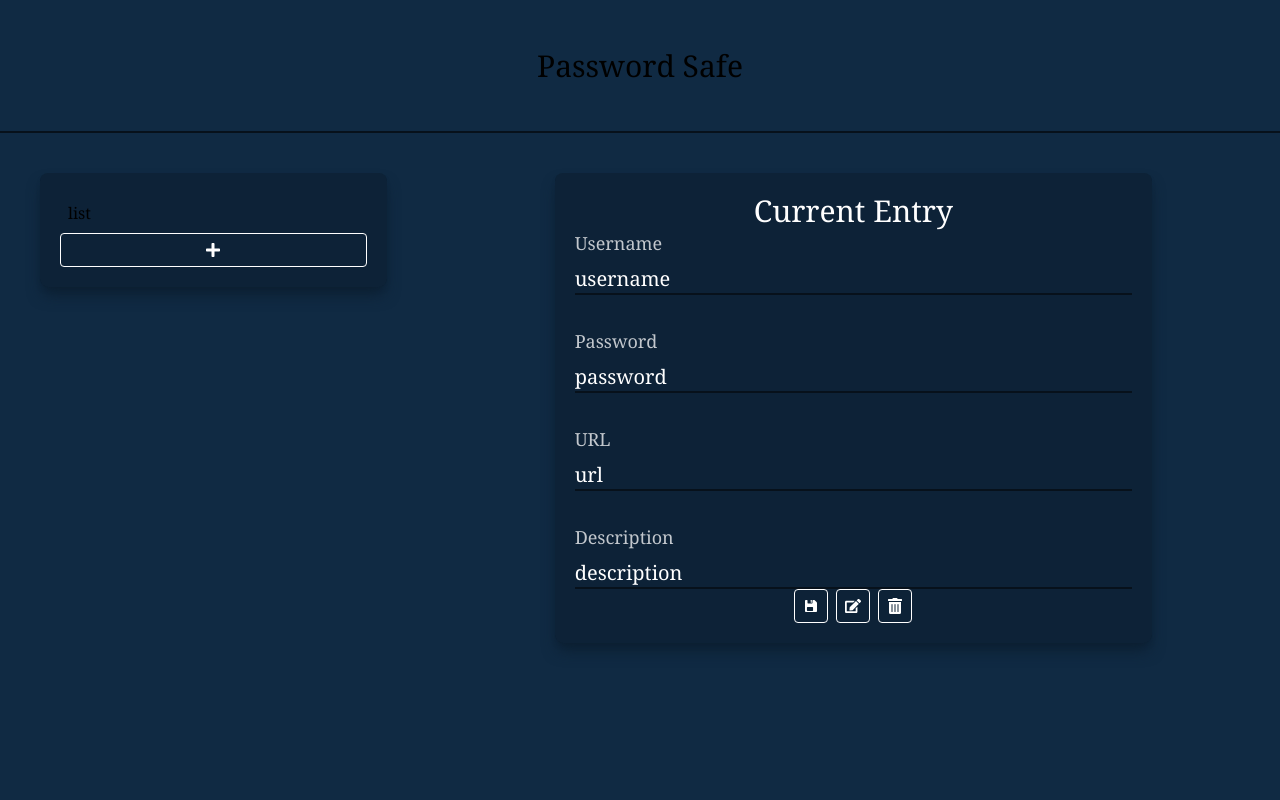
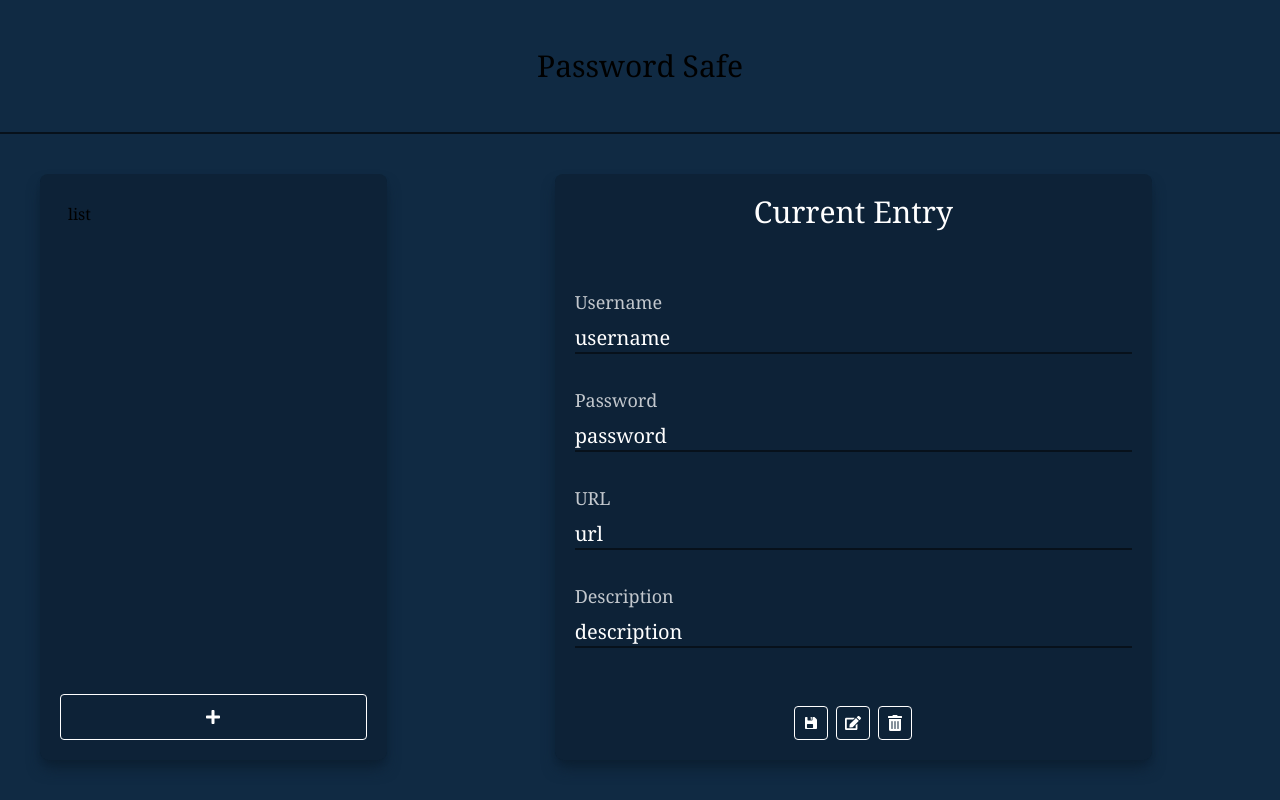
Before and after one commit to AelElliotBanyard/password_safe, a Next.js app in the folder nextapp/: page /EntryOverview in a window 1280 px wide. Built offline with nearby package versions, Linux system fonts and the light colour scheme.

Commit message:
style problem fixed

```diff
--- a/nextapp/src/app/EntryOverview/page.jsx
+++ b/nextapp/src/app/EntryOverview/page.jsx
@@ -19,28 +19,29 @@ const page = () => {
   };
 
   return (
-    <div className="flex flex-col w-screen h-screen font-serif">
-      <p className="w-full h-1/6 text-3xl border-b-2 border-b-[#07111B] flex justify-center items-center ">
+    <div className="flex flex-col w-screen h-screen font-serif overflow-y-hidden">
+      <p className="w-full min-h-[16.7%] text-3xl border-b-2 border-b-[#07111B] flex justify-center items-center ">
         Password Safe
       </p>
 
-      <div className="flex flex-row">
-        <div className="h-5/6 w-1/3 p-10">
-          <div className=" bg-[#07111B] bg-opacity-30 rounded-lg flex flex-col overflow-y-scroll scrollbar-thumb-[#0C1F31] scrollbar-track-transparent justify-between shadow-lg shadow-[#0C1F31] p-5">
-            <div className="flex flex-col gap-2 p-2">
-              list
+      <div className=" h-5/6 flex flex-row">
+        <div className="flex flex-col min-h-full max-h-full w-1/3 pt-10 pb-10 pr-10 pl-10">
+          <div className=" h-full w-full bg-[#07111B] bg-opacity-30 rounded-lg flex flex-col justify-between shadow-lg shadow-[#0C1F31] p-5">
+            <div className=" max-h-[83.3%] flex flex-col overflow-y-scroll scrollbar scrollbar-thumb-[#225280] scrollbar-thumb-rounded-lg gap-2 p-2">
+             list
             </div>
             <button
+              className="h-1/6 w-full flex justify-center items-end"
               type="submit"
               onClick={handleNewEntry}
             >
-              <div className="border border-white rounded text-white p-2 flex items-center justify-center hover:bg-white hover:bg-opacity-20">
+              <div className=" h-1/2 w-full border border-white rounded text-white p-2 flex items-center justify-center hover:bg-white hover:bg-opacity-20">
                 <FaPlus size={16} />
               </div>
             </button>
           </div>
         </div>
-        <div className="flex flex-col h-full w-2/3 pt-10 pb-10 pr-32 pl-32">
+        <div className="flex flex-col min-h-[83.3%] w-2/3 pt-10 pb-10 pr-32 pl-32">
           <CurrentEntry />
           {showEntry && (
             <CurrentEntry
--- a/nextapp/src/app/components/CurrentEntry.jsx
+++ b/nextapp/src/app/components/CurrentEntry.jsx
@@ -6,10 +6,14 @@ const CurrentEntry = ({
   setShowEditer,
   setShowNewEntry,
   setShowEntry,
+  showEditer,
 }) => {
   return (
-    <div className="h-full bg-[#07111B] bg-opacity-30 rounded-lg flex flex-col justify-between shadow-lg shadow-[#0C1F31] p-5">
-      <p className="text-3xl text-white flex justify-center items-center font-serif ">Current Entry</p>
+    <div className="h-full w-full">
+      <div className="h-full bg-[#07111B] bg-opacity-30 rounded-lg flex flex-col justify-between gap-5 shadow-lg shadow-[#0C1F31] p-5">
+        <p className="text-3xl text-white flex justify-center items-center font-serif ">
+          Current Entry
+        </p>
         <div className="flex flex-col text-lg justify-center items-center ">
           <div className="flex flex-col w-full gap-8">
             <div className="flex flex-col gap-2 w-full border-b-2 border-b-[#07111B]">
@@ -30,6 +34,34 @@ const CurrentEntry = ({
             </div>
           </div>
         </div>
+
+        {showEditer && (
+          <div className="h-full bg-[#07111B] bg-opacity-30 rounded-lg flex flex-col justify-between gap-5 shadow-lg shadow-[#0C1F31] p-5 ">
+            <p className="text-3xl text-white flex justify-center items-center font-serif ">
+              Current Entry
+            </p>
+            <div className="flex flex-col text-lg justify-center items-center ">
+              <div className="flex flex-col w-full gap-8">
+                <div className="flex flex-col gap-2 w-full border-b-2 border-b-[#07111B]">
+                  <p className="text-white opacity-75">Username</p>
+                  <p className="text-white text-xl  ">username</p>
+                </div>
+                <div className="flex flex-col gap-2 w-full border-b-2 border-b-[#07111B] ">
+                  <p className="text-white opacity-75">Password</p>
+                  <p className="text-white text-xl ">password</p>
+                </div>
+                <div className="flex flex-col gap-2 w-full border-b-2 border-b-[#07111B] ">
+                  <p className="text-white opacity-75">URL</p>
+                  <p className="text-white text-xl">url</p>
+                </div>
+                <div className="flex flex-col gap-2 w-full border-b-2 border-b-[#07111B] ">
+                  <p className="text-white opacity-75">Description</p>
+                  <p className="text-white text-xl">description</p>
+                </div>
+              </div>
+            </div>
+          </div>
+        )}
         <div className=" flex justify-center items-center">
           <EntryButtons
             setShowEmpty={setShowEmpty}
@@ -39,6 +71,7 @@ const CurrentEntry = ({
           />
         </div>
       </div>
+    </div>
   );
 };
 
--- a/nextapp/tailwind.config.js
+++ b/nextapp/tailwind.config.js
@@ -46,6 +46,6 @@ module.exports = {
     },
   },
   plugins: [
-    require('tailwind-scrollbar'),
+    require('tailwind-scrollbar')({ nocompatible: true }),
   ],
 };
```
Lines whose indentation alone changed are shown as unchanged.
